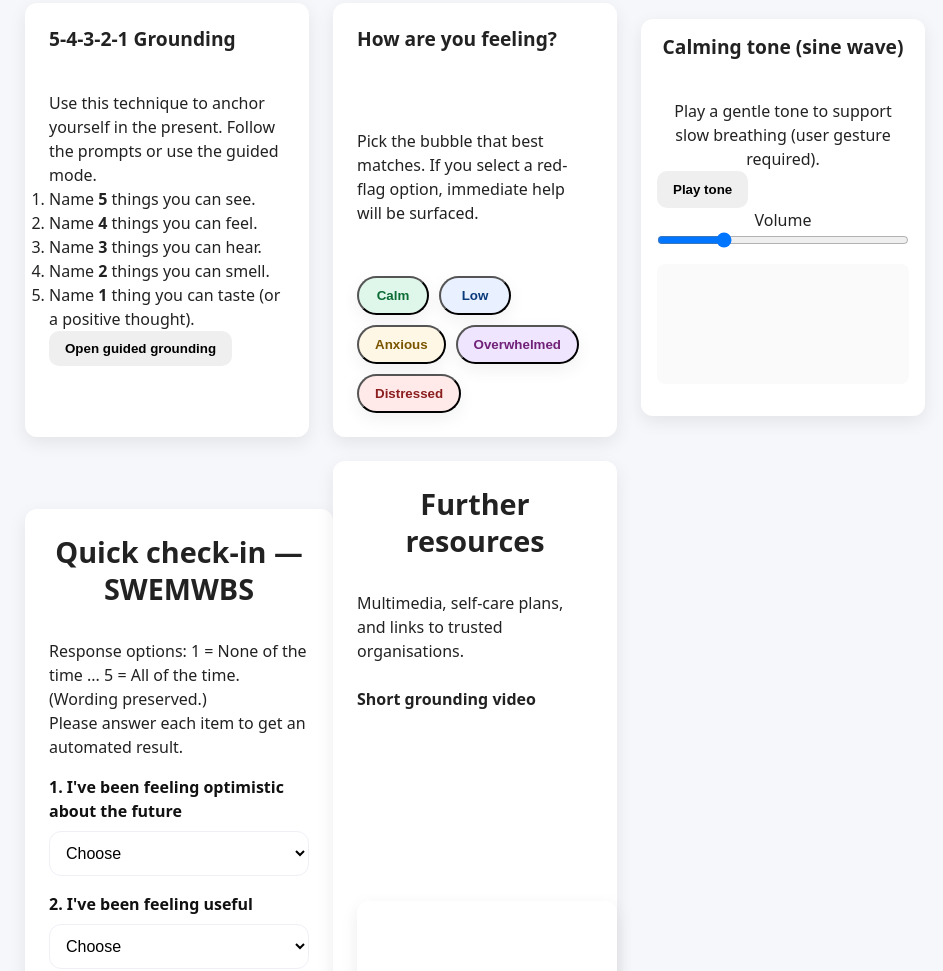
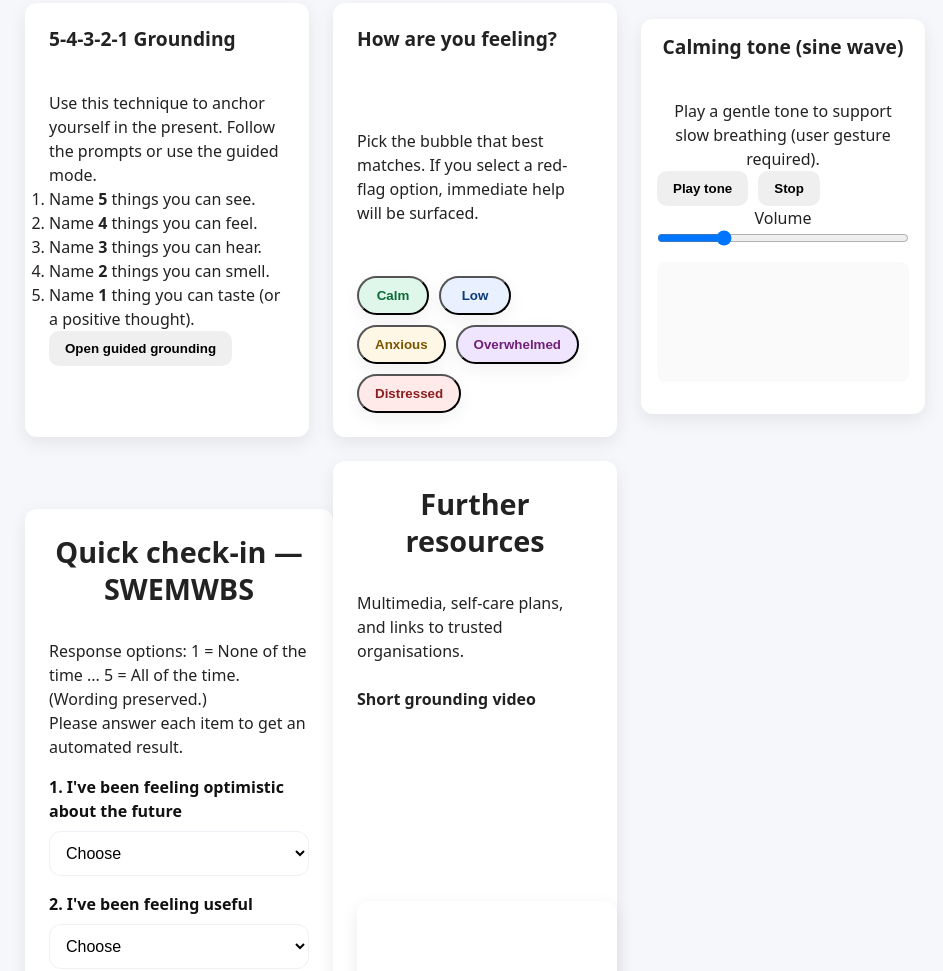
Before and after one commit to Chris-Kerr140/group-fri-, a plain HTML site: page index.html in a window 1280 px wide. Shown: the part 1517-2488 px from the top of the page, without its empty margins (165-1108 px from the left). Drawn offline with Linux system fonts and the light colour scheme; grey boxes are pictures that could not be loaded; files whose address does not match are found by name.

Commit message:
Update index.html

```diff
--- a/index.html
+++ b/index.html
@@ -135,7 +135,7 @@
     <p>Play a gentle tone to support slow breathing (user gesture required).</p>
     <div class="tool-actions">
       <button id="playTone" class="btn">Play tone</button>
-      <button id="stopTone" class="btn btn-outline">Stop</button>
+      <button id="stopTone" class="btn">Stop</button>
     </div>
     <label for="toneVolume" class="muted">Volume</label>
     <input id="toneVolume" type="range" min="0" max="1" step="0.01" value="0.25">
```
